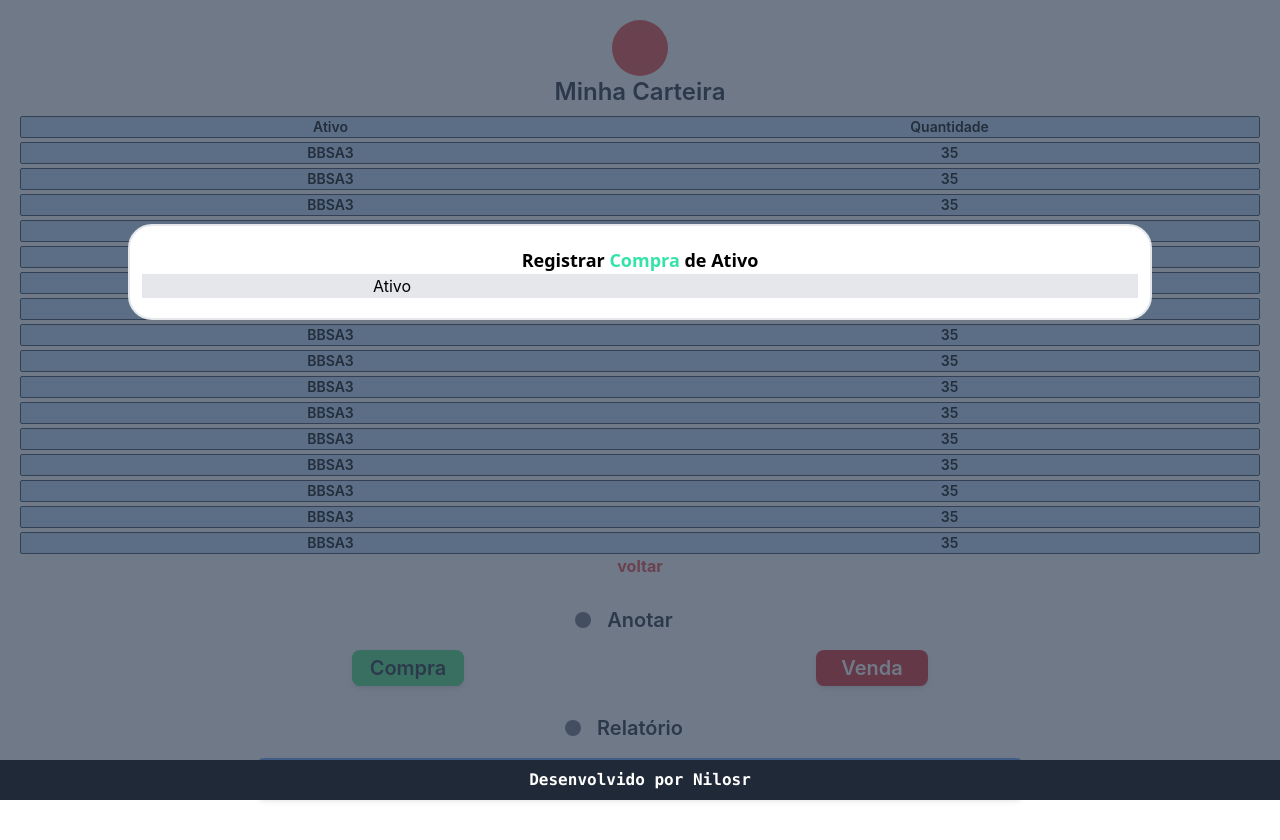
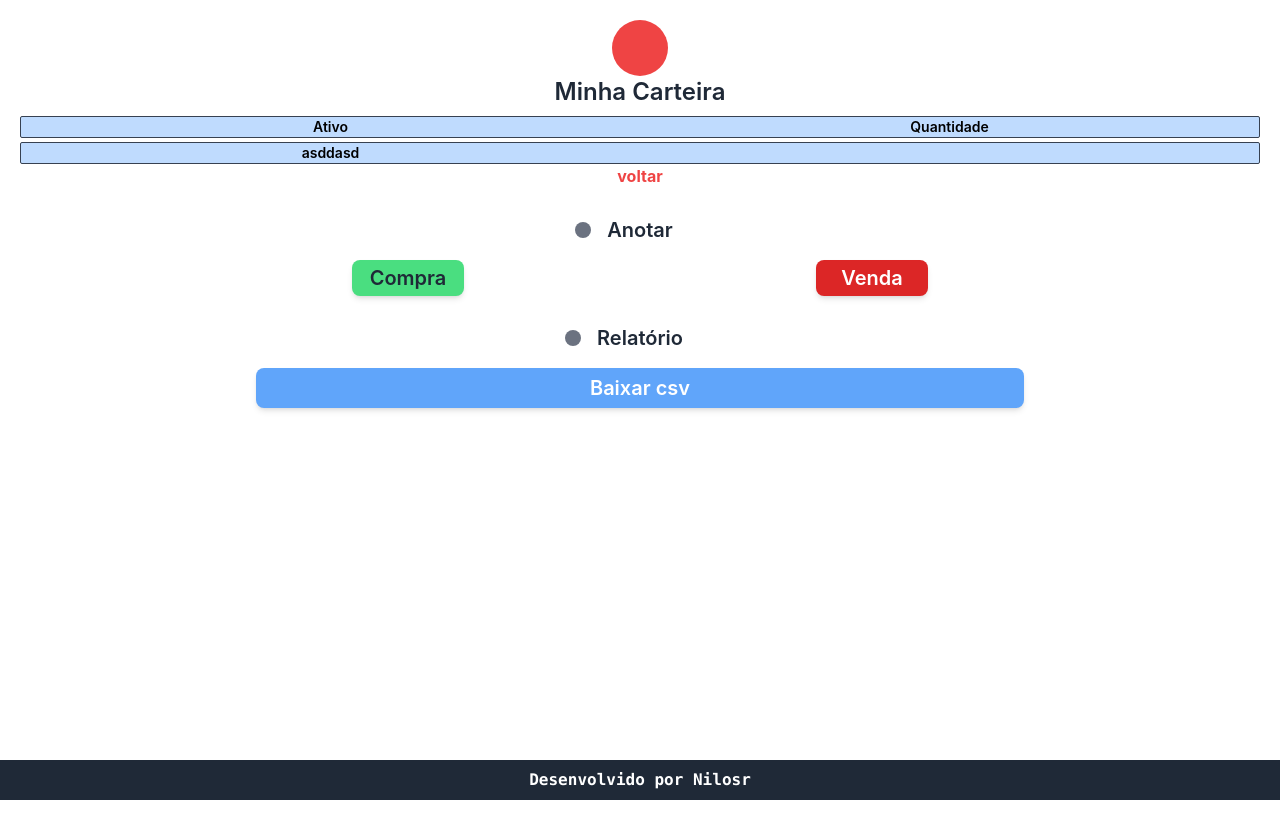
Before and after one commit to nilosr/appdeclarinvest2, a React (Create React App) app: page / in a window 1280 px wide. Shown: the top 840 px of the page. After the commit the page ends 800 px from the top, so only its background shows below. Built offline with nearby package versions, Linux system fonts and the light colour scheme.

Commit message:
feat: data addition

```diff
--- a/package.json
+++ b/package.json
@@ -10,6 +10,7 @@
     "@types/node": "^16.7.13",
     "@types/react": "^18.0.0",
     "@types/react-dom": "^18.0.0",
+    "js-cookie": "^3.0.1",
     "react": "^18.1.0",
     "react-dom": "^18.1.0",
     "react-scripts": "5.0.1",
--- a/src/App.tsx
+++ b/src/App.tsx
@@ -2,9 +2,27 @@ import React, { useEffect, useState } from "react";
 import ComponentAtivo from "./components/ComponentAtivo";
 import ModalCompra from "./components/ModalCompra";
 
+interface Data {
+  NomeAtivo?: String;
+  DataCompra?: string;
+  DataVenda?: string;
+  PrecoCompra?: string;
+  PrecoVenda?: string;
+  QuantCompra?: string;
+  QuantVenda?: string;
+}
+
 function App() {
+  const [ativo1, setAtivo1] = useState<Data>();
+  const [ativo2, setAtivo2] = useState<Data>();
+  const [ativo3, setAtivo3] = useState<Data>();
+  const [ativo4, setAtivo4] = useState<Data>();
+  const [ativo5, setAtivo5] = useState<Data>();
   const [totalInvestido, setTotalInvestido] = useState(0);
   const [cart, setCart] = useState(false);
+
+  useEffect(() => setAtivo1({ NomeAtivo: "asddasd" }), []);
+
   return (
     <>
       <div className=" w-screen pb-16">
@@ -48,7 +66,13 @@ function App() {
                   Quantidade
                 </div>
               </div>
-              <ComponentAtivo />
+              {/* <ComponentAtivo />*/}
+              <div className="border-[1px] border-gray-700 flex  rounded-sm bg-blue-200 mx-5">
+                <div className="w-1/2 text-center font-semibold text-sm">
+                  {ativo1?.NomeAtivo}
+                </div>
+                <div className="w-1/2 text-center font-semibold text-sm"></div>
+              </div>
             </div>
             <div
               className="w-full flex justify-center text-red-500 font-bold hover:cursor-pointer"
@@ -68,7 +92,8 @@ function App() {
           <div className=" w-1/3"></div>
         </div>
         <div className="flex justify-evenly mt-4">
-          <ModalCompra />
+          {/*           <ModalCompra />
+           */}{" "}
           <button className="bg-green-400 rounded-lg w-28 h-9 text-xl shadow-md items-center text-gray-800 font-semibold">
             Compra
           </button>
--- a/src/components/ComponentAtivo.tsx
+++ b/src/components/ComponentAtivo.tsx
@@ -10,66 +10,6 @@ function ComponentAtivo() {
         <div className="w-1/2 text-center font-semibold text-sm">{ativo}</div>
         <div className="w-1/2 text-center font-semibold text-sm">{quant}</div>
       </div>
-      <div className="border-[1px] border-gray-700 flex  rounded-sm bg-blue-200 mx-5">
-        <div className="w-1/2 text-center font-semibold text-sm">{ativo}</div>
-        <div className="w-1/2 text-center font-semibold text-sm">{quant}</div>
-      </div>
-      <div className="border-[1px] border-gray-700 flex  rounded-sm bg-blue-200 mx-5">
-        <div className="w-1/2 text-center font-semibold text-sm">{ativo}</div>
-        <div className="w-1/2 text-center font-semibold text-sm">{quant}</div>
-      </div>
-      <div className="border-[1px] border-gray-700 flex  rounded-sm bg-blue-200 mx-5">
-        <div className="w-1/2 text-center font-semibold text-sm">{ativo}</div>
-        <div className="w-1/2 text-center font-semibold text-sm">{quant}</div>
-      </div>
-      <div className="border-[1px] border-gray-700 flex  rounded-sm bg-blue-200 mx-5">
-        <div className="w-1/2 text-center font-semibold text-sm">{ativo}</div>
-        <div className="w-1/2 text-center font-semibold text-sm">{quant}</div>
-      </div>
-      <div className="border-[1px] border-gray-700 flex  rounded-sm bg-blue-200 mx-5">
-        <div className="w-1/2 text-center font-semibold text-sm">{ativo}</div>
-        <div className="w-1/2 text-center font-semibold text-sm">{quant}</div>
-      </div>
-      <div className="border-[1px] border-gray-700 flex  rounded-sm bg-blue-200 mx-5">
-        <div className="w-1/2 text-center font-semibold text-sm">{ativo}</div>
-        <div className="w-1/2 text-center font-semibold text-sm">{quant}</div>
-      </div>
-      <div className="border-[1px] border-gray-700 flex  rounded-sm bg-blue-200 mx-5">
-        <div className="w-1/2 text-center font-semibold text-sm">{ativo}</div>
-        <div className="w-1/2 text-center font-semibold text-sm">{quant}</div>
-      </div>
-      <div className="border-[1px] border-gray-700 flex  rounded-sm bg-blue-200 mx-5">
-        <div className="w-1/2 text-center font-semibold text-sm">{ativo}</div>
-        <div className="w-1/2 text-center font-semibold text-sm">{quant}</div>
-      </div>
-      <div className="border-[1px] border-gray-700 flex  rounded-sm bg-blue-200 mx-5">
-        <div className="w-1/2 text-center font-semibold text-sm">{ativo}</div>
-        <div className="w-1/2 text-center font-semibold text-sm">{quant}</div>
-      </div>
-      <div className="border-[1px] border-gray-700 flex  rounded-sm bg-blue-200 mx-5">
-        <div className="w-1/2 text-center font-semibold text-sm">{ativo}</div>
-        <div className="w-1/2 text-center font-semibold text-sm">{quant}</div>
-      </div>
-      <div className="border-[1px] border-gray-700 flex  rounded-sm bg-blue-200 mx-5">
-        <div className="w-1/2 text-center font-semibold text-sm">{ativo}</div>
-        <div className="w-1/2 text-center font-semibold text-sm">{quant}</div>
-      </div>
-      <div className="border-[1px] border-gray-700 flex  rounded-sm bg-blue-200 mx-5">
-        <div className="w-1/2 text-center font-semibold text-sm">{ativo}</div>
-        <div className="w-1/2 text-center font-semibold text-sm">{quant}</div>
-      </div>
-      <div className="border-[1px] border-gray-700 flex  rounded-sm bg-blue-200 mx-5">
-        <div className="w-1/2 text-center font-semibold text-sm">{ativo}</div>
-        <div className="w-1/2 text-center font-semibold text-sm">{quant}</div>
-      </div>
-      <div className="border-[1px] border-gray-700 flex  rounded-sm bg-blue-200 mx-5">
-        <div className="w-1/2 text-center font-semibold text-sm">{ativo}</div>
-        <div className="w-1/2 text-center font-semibold text-sm">{quant}</div>
-      </div>
-      <div className="border-[1px] border-gray-700 flex  rounded-sm bg-blue-200 mx-5">
-        <div className="w-1/2 text-center font-semibold text-sm">{ativo}</div>
-        <div className="w-1/2 text-center font-semibold text-sm">{quant}</div>
-      </div>
     </div>
   );
 }
--- a/src/components/ModalCompra.tsx
+++ b/src/components/ModalCompra.tsx
@@ -6,7 +6,7 @@ function ModalCompra() {
   return (
     <>
       <div className="w-screen h-screen bg-slate-700 opacity-70 absolute top-0 left-0 z-1"></div>
-      <div className="absolute z-10 top-56 w-4/5 h-fit py-5 px-3 bg-white rounded-3xl border-2 border-">
+      <div className="absolute z-10 top-56 w-4/5 h-fit py-5 px-3 bg-white rounded-3xl border-2 ">
         <div className="block justify-center">
           <div className="font-bold text-lg font-sans text-center">
             Registrar <b className="text-[#34E3A9] font-sans">Compra</b> de
```
Also changed, not shown: 1 other file (tests, documents, lock files or other folders).
